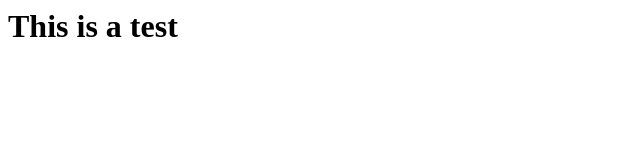
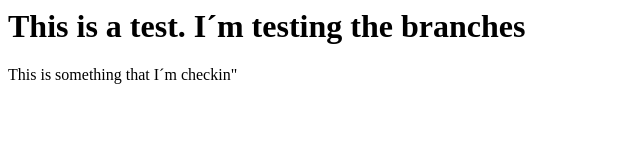
Before and after one commit to BarquitoL/FrontEnd---Portfolio, a plain HTML site: page index.html in a window 1280 px wide. Shown: the whole page, without its empty margins (0-640 px from the left). Drawn offline with Linux system fonts and the light colour scheme.

Commit message:
Update index.html

```diff
--- a/index.html
+++ b/index.html
@@ -1 +1,2 @@
-<h1>This is a test</h1>
+<h1>This is a test. I´m testing the branches</h1>
+<p>This is something that I´m checkin"</p>
```
